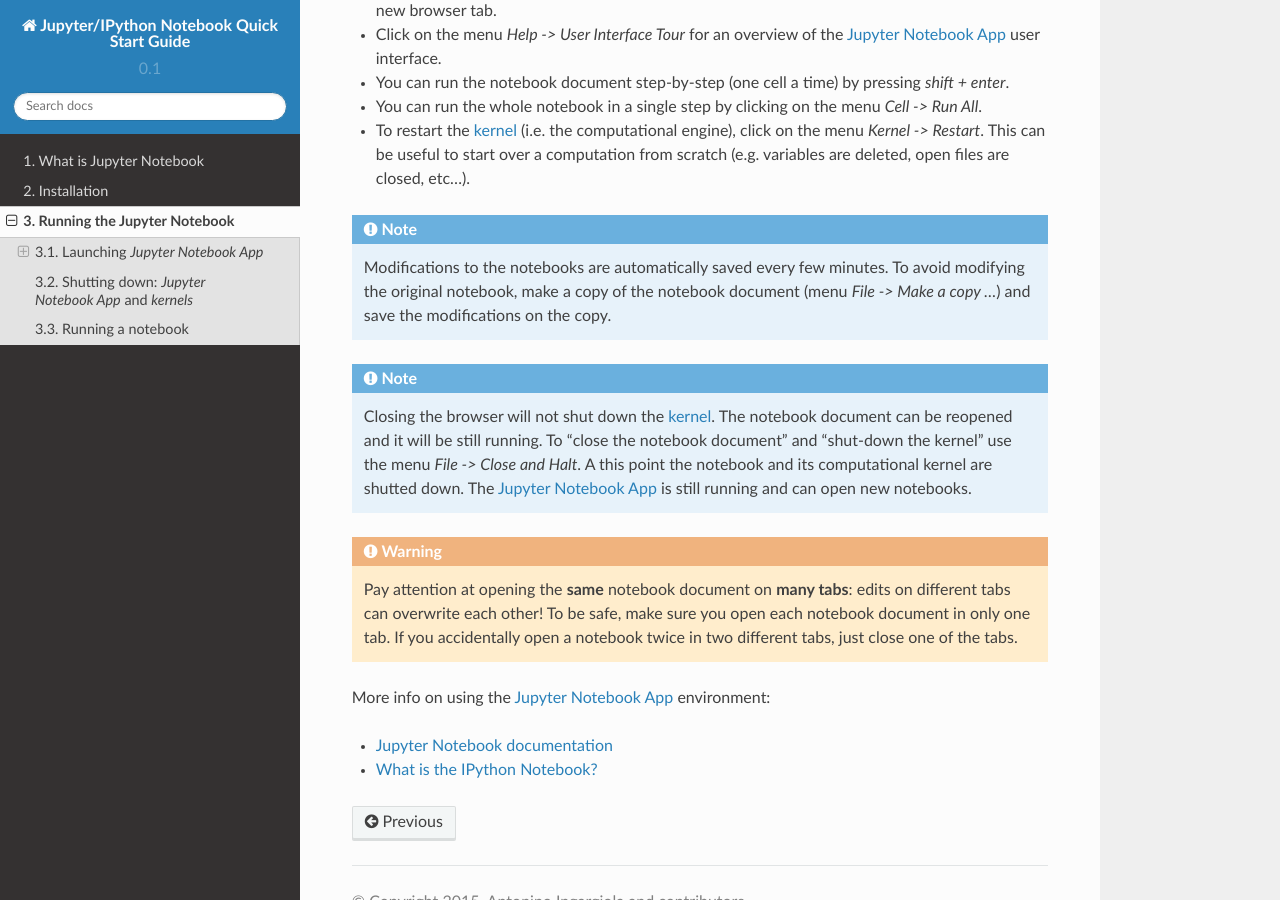
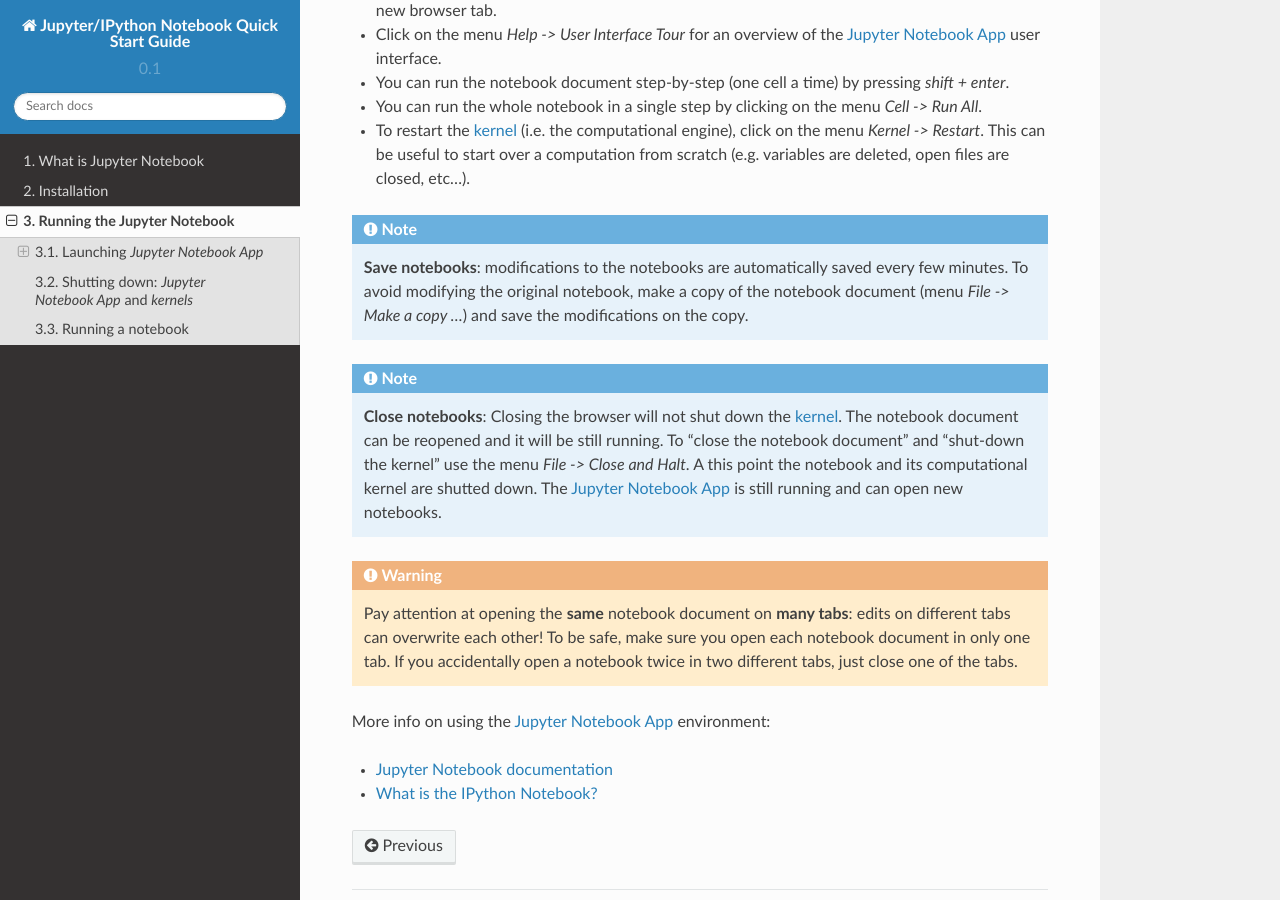
Before and after one commit to tritemio/jupyter_notebook_beginner_guide, a Sphinx documentation site: the page built from docs/execute.rst, in a window 1280 px wide and 900 px high, scrolled down 1795 px. Built offline with Sphinx 7.4.7 and the Read the Docs theme 2.0.0, drawn with Linux system fonts in a browser that asks for light colours.

Commit message:
Add bold "title" to some notes.

```diff
--- a/docs/execute.rst
+++ b/docs/execute.rst
@@ -109,14 +109,14 @@
 
 .. note::
 
-    Modifications to the notebooks are automatically saved every
+    **Save notebooks**: modifications to the notebooks are automatically saved every
     few minutes. To avoid modifying the original notebook, make a
     copy of the notebook document (menu *File -> Make a copy ...*) and
     save the modifications on the copy.
 
 .. note::
 
-    Closing the browser will not shut down the :ref:`kernel`.
+    **Close notebooks**: Closing the browser will not shut down the :ref:`kernel`.
     The notebook document can be reopened and it will be still running.
     To "close the notebook document" and "shut-down the kernel" use the menu
     *File -> Close and Halt*. A this point the notebook and its computational
```
